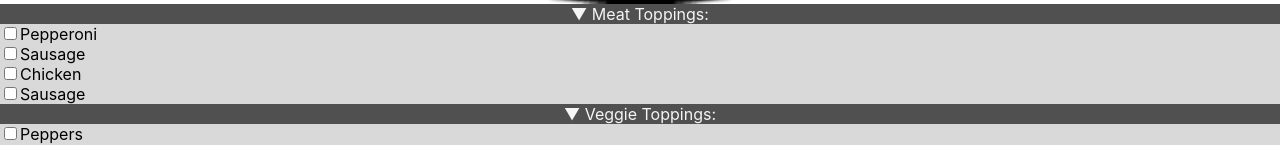
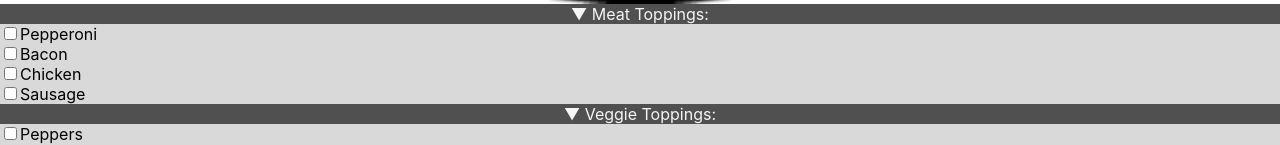
Before and after one commit to mamendez1006/prep-a-pizza, a React (Create React App) app: page / in a window 1280 px wide. Shown: the part 1276-1421 px from the top of the page. Built offline with nearby package versions, Linux system fonts and the light colour scheme.

Commit message:
Change extra Sausage to Bacon

```diff
--- a/src/App.js
+++ b/src/App.js
@@ -3,7 +3,7 @@ import './App.css';
 
 function App() {
   const [selected, setSelected] = useState([]);
-  const meat_toppings = ["Pepperoni", "Sausage", "Chicken", "Sausage"];
+  const meat_toppings = ["Pepperoni", "Bacon", "Chicken", "Sausage"];
   const veggie_toppings = ["Peppers", "Onions", "Pickle", "Spinach"];
   const other_toppings = ["Extra cheese", "Extra oil", "Extra sauce", "Hot sauce", "Mayonnaise", "Mustard"];
 
```
